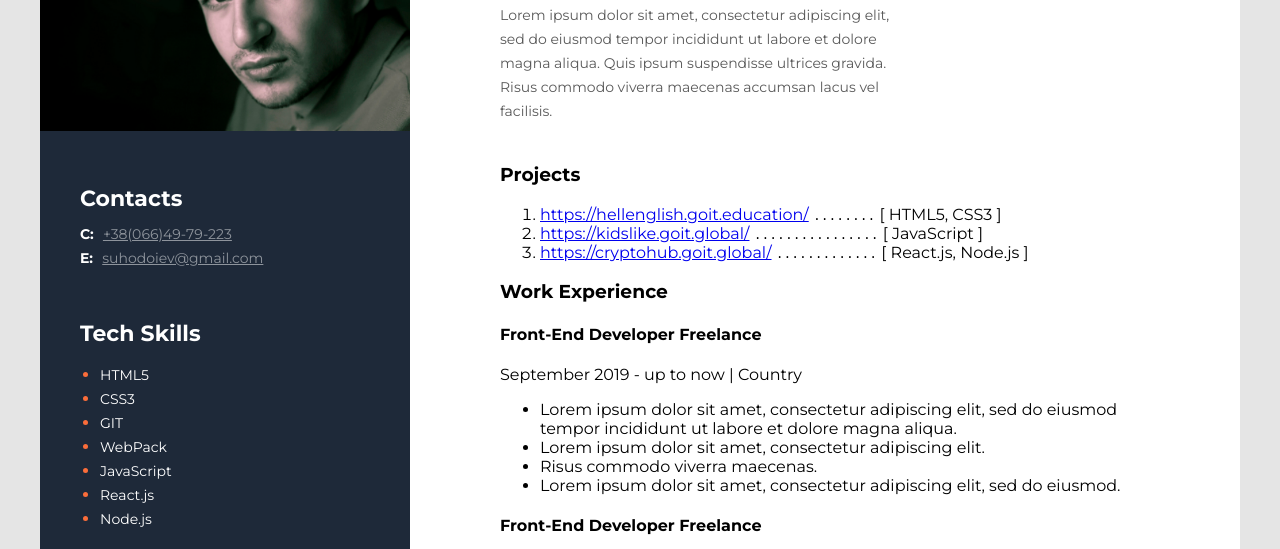
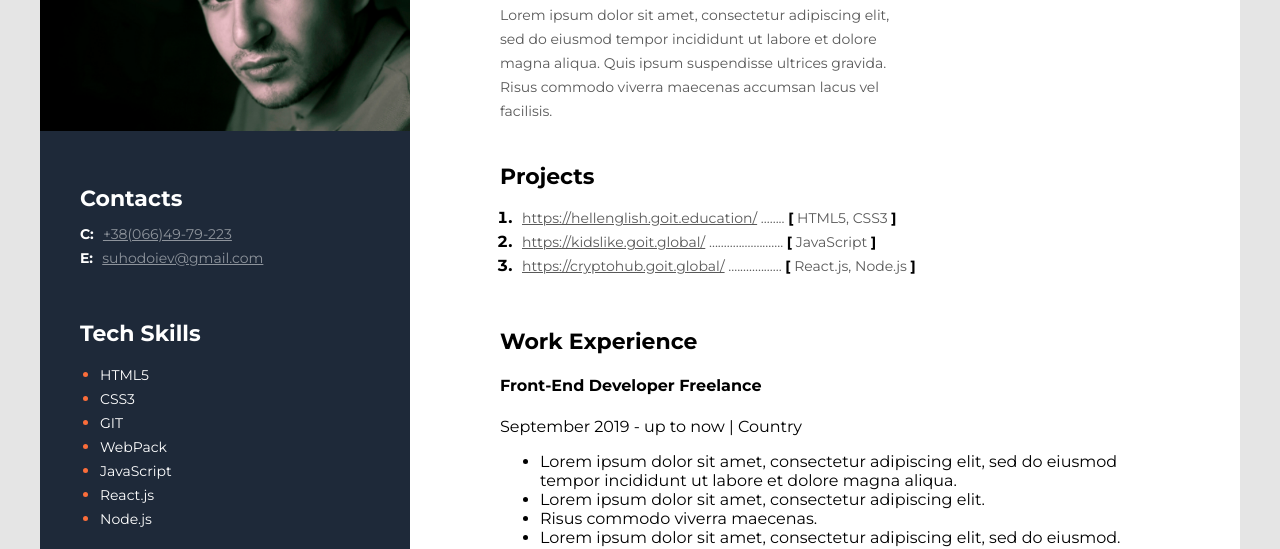
Before and after one commit to ingrego19980907/marathon-front-end, a plain HTML site: page index.html in a window 1280 px wide. Shown: the part 254-803 px from the top of the page. Drawn offline with Linux system fonts and the light colour scheme.

Commit message:
my project section

```diff
--- a/css/style.css
+++ b/css/style.css
@@ -26,8 +26,7 @@ body {
 .about_me_section {
   margin-bottom: 40px;
 }
-.my_projects_section {
-}
+
 .about_me_name {
   font-family: Montserrat;
   font-style: normal;
@@ -46,6 +45,49 @@ body {
   width: 400px;
 }
 /*  My projects section */
+
+.my_projects_section {
+  margin: 0 0 50px 0;
+}
+.main_content_titel {
+  font-style: normal;
+  font-weight: bold;
+  font-size: 22px;
+  line-height: 27px;
+  color: #000;
+  margin-bottom: 10px;
+}
+.my_projects_list {
+  padding: 0 0 0 17px;
+}
+.my_project_item {
+  color: #000;
+  font-weight: 700;
+}
+.my_projects_link {
+  font-style: normal;
+  font-weight: normal;
+  font-size: 14px;
+  line-height: 24px;
+  color: #595959;
+}
+.my_project_text {
+  font-style: normal;
+  font-weight: normal;
+  font-size: 14px;
+  line-height: 24px;
+  color: #595959;
+  margin-left: 5px;
+}
+
+.my_project_brecket {
+  font-style: normal;
+  font-weight: bold;
+  font-size: 14px;
+  line-height: 24px;
+  color: #000;
+}
+
 .my_work_experience_section {
 }
 .my_education_section {
--- a/index.html
+++ b/index.html
@@ -27,22 +27,28 @@
             </div>
             <!-- my projects section-->
             <div class="my_projects_section">
-                <h3>Projects</h3>
-                <ol>
-                    <li class="projects-item">
-                        <a href="https://hellenglish.goit.education/">https://hellenglish.goit.education/</a>
-                        <samp>........</samp>
-                        [ HTML5, CSS3 ]
+                <h3 class="main_content_titel">Projects</h3>
+                <ol class="my_projects_list">
+                    <li class="my_project_item">
+                        <span class="my_project_text">
+                            <a href="https://hellenglish.goit.education/" class="my_projects_link">https://hellenglish.goit.education/</a>
+                            ........
+                            <span class="my_project_brecket">[</span> HTML5, CSS3 <span class="my_project_brecket">]</span>
+                        </span>
                     </li>
-                    <li>
-                        <a href="https://kidslike.goit.global/">https://kidslike.goit.global/</a>
-                        <samp>................</samp>
-                        [ JavaScript ]
+                    <li class="my_project_item">
+                        <span class="my_project_text">
+                            <a href="https://kidslike.goit.global/" class="my_projects_link">https://kidslike.goit.global/</a>
+                            .........................
+                            <span class="my_project_brecket">[</span> JavaScript <span class="my_project_brecket">]</span>
+                        </span>
                     </li>
-                    <li>
-                        <a href="https://cryptohub.goit.global/">https://cryptohub.goit.global/</a>
-                        <samp>.............</samp>
-                        [ React.js, Node.js ]
+                    <li class="my_project_item">
+                        <span class="my_project_text">
+                            <a href="https://cryptohub.goit.global/" class="my_projects_link">https://cryptohub.goit.global/</a>
+                            ..................
+                            <span class="my_project_brecket">[</span> React.js, Node.js <span class="my_project_brecket">]</span>
+                        </span>
                     </li>
                 </ol>
 
@@ -50,7 +56,7 @@
 
             <!-- My Work experience-->
             <div class="my_work_experience_section">
-                <h3>Work Experience</h3>
+                <h3 class="main_content_titel">Work Experience</h3>
                 <h4>Front-End Developer Freelance</h4>
                 <p>September 2019 - up to now | Country</p>
                 <ul>
@@ -76,7 +82,7 @@
             </div>
             <!-- my education-->
             <div class="my_education_section">
-                <h3>Education</h3>
+                <h3 class="main_content_titel">Education</h3>
                 <h4>Taras Shevchenko National University of Kyiv</h4>
                 <h5> Master of high technologies (Applied physics and nanomaterials)</h5>
                 <p>September 2015 - May 2021</p>
```
